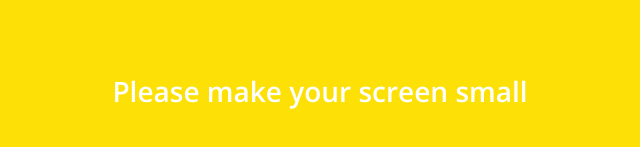
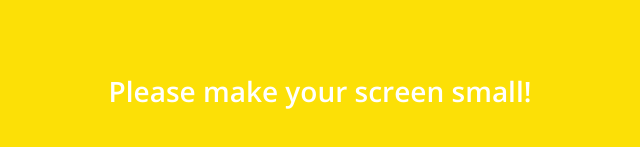
Before and after one commit to LeeJunHui00/KAKAO-CLONE-PRACTICE, a plain HTML site: page index.html in a window 1280 px wide. Shown: the part 309-456 px from the top of the page, 320-960 px from the left. Drawn offline with nearby package versions, Linux system fonts and the light colour scheme.

Commit message:
Update index.html

```diff
--- a/index.html
+++ b/index.html
@@ -91,7 +91,7 @@
       </ul>
     </nav>
     <div class="bigScreen">
-      <span class="bigScreen__text">Please make your screen small</span>
+      <span class="bigScreen__text">Please make your screen small! </span>
     </div>
   </body>
 </html>
```
